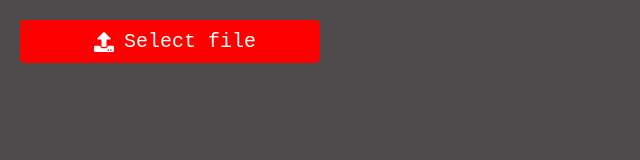
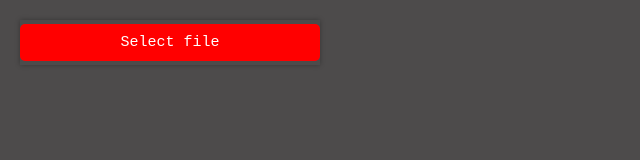
Before and after one commit to Neo-Ciber94/next-controllers, a Next.js app in the folder examples/photo-gallery/: page / in a window 1280 px wide. Shown: the top 160 px of the page, without its empty margins (0-640 px from the left). Built offline with nearby package versions, Linux system fonts and the light colour scheme.

Commit message:
Updated file-upload component

```diff
--- a/examples/photo-gallery/components/FileUpload.tsx
+++ b/examples/photo-gallery/components/FileUpload.tsx
@@ -1,5 +1,5 @@
 import { FC, useState } from 'react';
-import { FaUpload, FaImage } from 'react-icons/fa';
+import { FaUpload, FaImage, FaSync } from 'react-icons/fa';
 
 export interface FileUploadProps {
   onFile: (file: File) => void;
@@ -10,13 +10,15 @@ export const FileUpload: FC<FileUploadProps> = ({ onFile }) => {
 
   return (
     <div className="file-upload">
-      <label htmlFor="file-input" title={file?.name}>
-        <span className="icon">
-          {!file && <FaUpload style={{ margin: '0 10px' }} />}
-          {file && <FaImage style={{ margin: '0 10px' }} />}
-        </span>
-        {file ? file.name : 'Select file'}
-      </label>
+      {file && <div className="file-name" title={file.name}>{file.name}</div>}
+      {!file && <label htmlFor="file-input">Select file</label>}
+      {file && (
+        <button className="file-reset" onClick={() => setFile(null)}>
+          Reset
+        </button>
+      )}
+
+      {/* Hidden */}
       <input
         id="file-input"
         type="file"
--- a/examples/photo-gallery/pages/index.tsx
+++ b/examples/photo-gallery/pages/index.tsx
@@ -4,13 +4,22 @@ import Image from 'next/image';
 import { useState } from 'react';
 import { FileUpload } from '../components/FileUpload';
 import styles from '../styles/Home.module.css';
+import { FaSyncAlt, FaUpload } from 'react-icons/fa';
 
 const Home: NextPage = () => {
   const [file, setFile] = useState<File | null>(null);
 
   return (
     <div className="container">
-      <FileUpload onFile={(file) => console.log(file)} />
+      <form
+        style={{
+          display: 'flex',
+          flexDirection: 'row',
+          gap: 3,
+        }}
+      >
+        <FileUpload onFile={(file) => console.log(file)} />
+      </form>
     </div>
   );
 };
--- a/examples/photo-gallery/styles/FileUpload.css
+++ b/examples/photo-gallery/styles/FileUpload.css
@@ -1,3 +1,20 @@
+:root {
+  --file-input-size: 300px;
+  --file-input-height: 45px;
+}
+
+.file-upload {
+  width: var(--file-input-size);
+  height: var(--file-input-height);
+  white-space: nowrap;
+  display: flex;
+  flex-direction: row;
+  align-items: center;
+  justify-content: center;
+  font-size: 15px;
+  box-shadow: 0px 0px 5px 0px rgba(0, 0, 0, 0.3);
+}
+
 .file-upload input[type='file'] {
   width: 0.1px;
   height: 0.1px;
@@ -6,31 +23,48 @@
 }
 
 .file-upload label {
+  width: var(--file-input-size);
+  padding: 10px;
+  border-radius: 5px;
   background-color: red;
   color: white;
   display: inline-block;
-  width: 300px;
+  text-align: center;
+  transition: all 0.2s ease;
+}
+
+.file-upload .file-name {
+  width: var(--file-input-size);
+  height: var(--file-input-height);
   text-align: center;
   padding: 10px;
-  font-size: 20px;
-  border-radius: 5px;
-  cursor: pointer;
-  transition: all 0.2s ease;
-  white-space: nowrap;
+  background-color: white;
+  color: black;
+  border-radius: 5px 0 0 5px;
   overflow: hidden;
   text-overflow: ellipsis;
 }
 
-.file-upload .icon {
-  position: relative;
-  margin-right: 40px;
+.file-name::selection {
+  color: white;
+  background-color: red;
 }
 
-.file-upload .icon > * {
-    position: absolute;
-    bottom: 1px;
+.file-upload .file-reset {
+  border-radius: 0 5px 5px 0;
+  height: var(--file-input-height);
+  background-color: red;
+  color: white;
+  cursor: pointer;
+  padding: 10px 20px;
+  border: none;
+  outline: none;
 }
 
 .file-upload label:hover {
   background-color: #ff5858;
 }
+
+.file-upload .file-reset:hover {
+  background-color: #ff5858;
+}
--- a/examples/photo-gallery/styles/globals.css
+++ b/examples/photo-gallery/styles/globals.css
@@ -13,3 +13,12 @@ body {
 .container {
   padding: 20px;
 }
+
+.btn {
+  height: 45px;
+  padding: 10px;
+  border-radius: 5px;
+  outline: none;
+  border: none;
+  cursor: pointer;
+}
```
